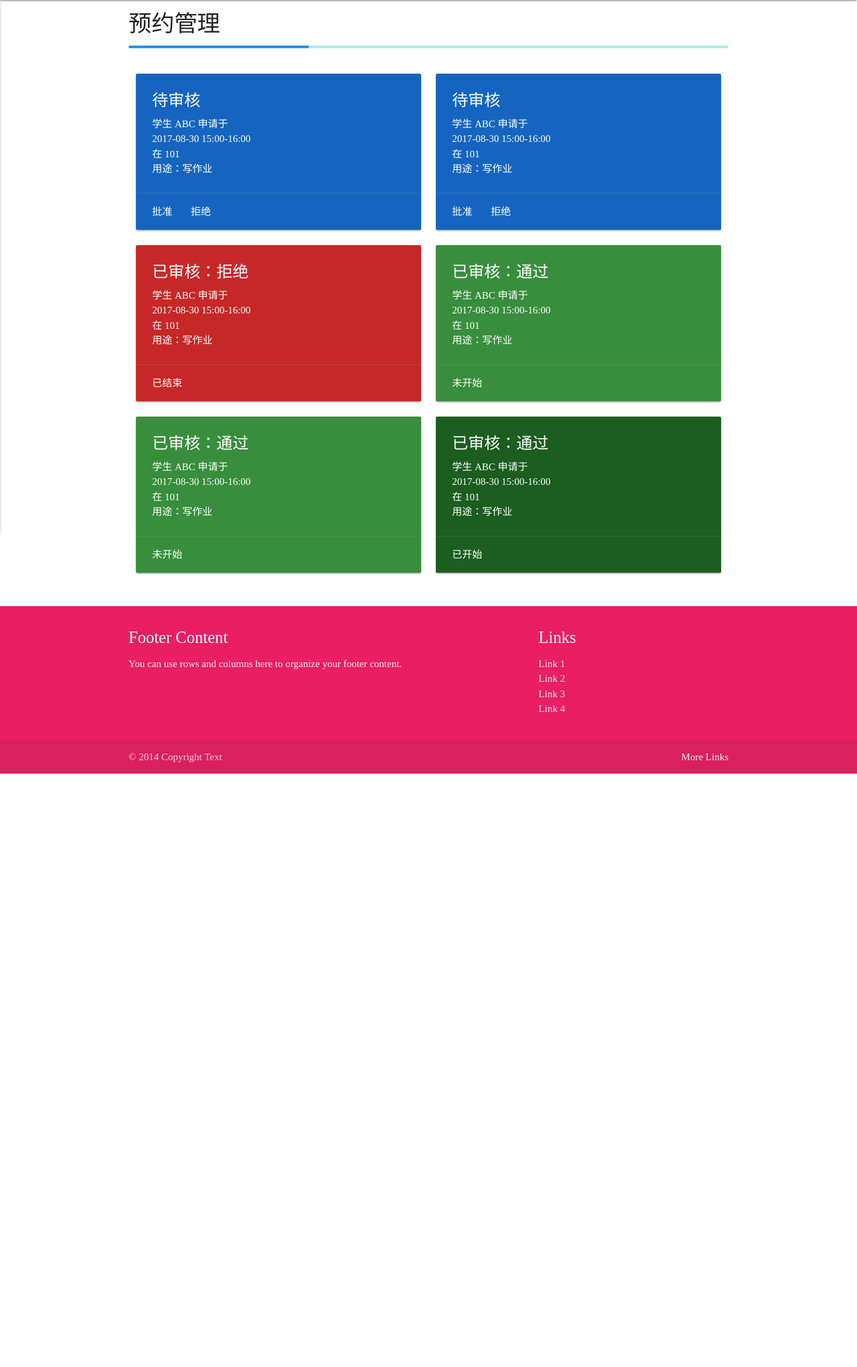
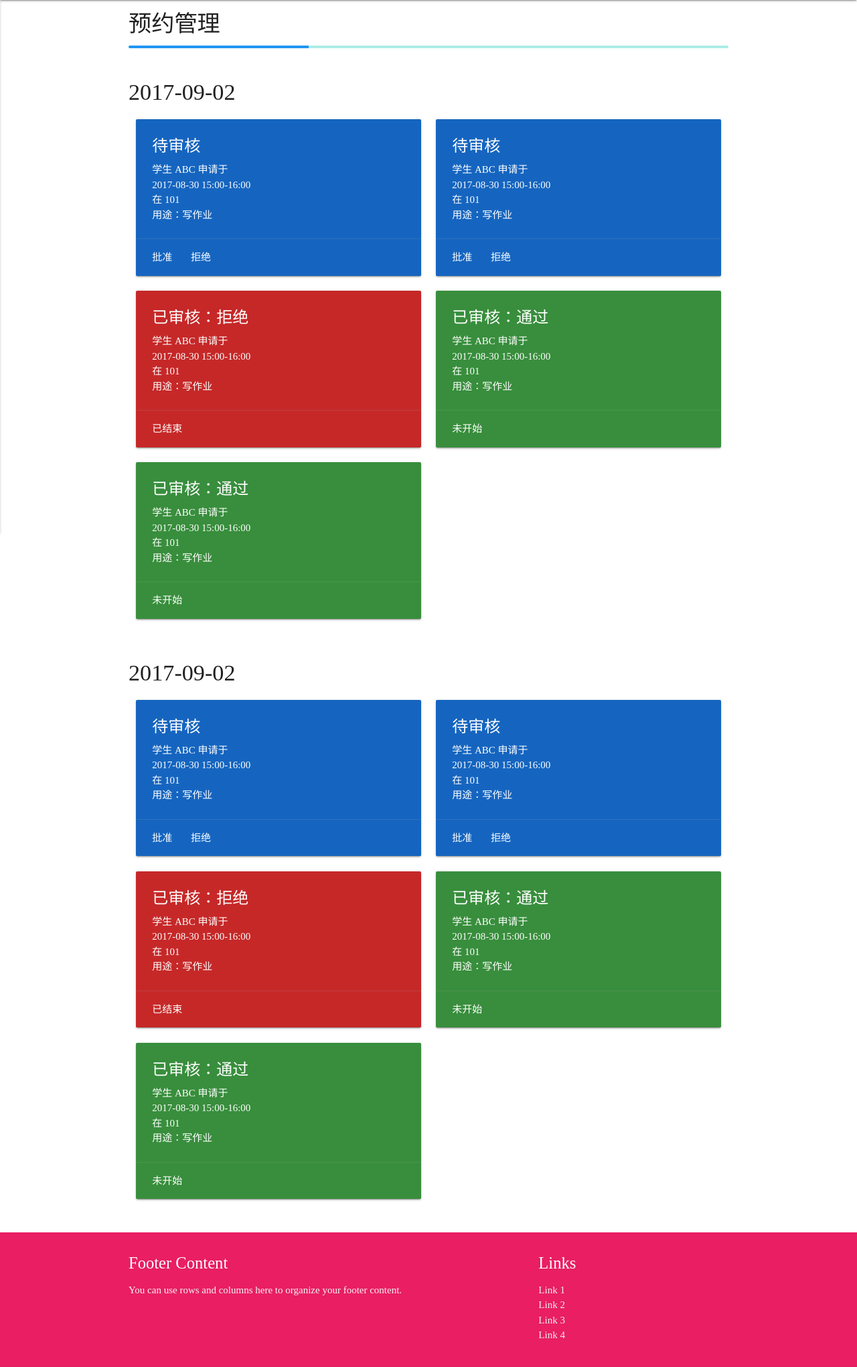
Before and after one commit to HoshinoTouko/ActivityRoomReservationSystem, a Flask app: page /admin/ in a window 1280 px wide. Shown: the part 64-2105 px from the top of the page at 67% size. Before the commit the page ends 1219 px from the top, so only its background shows below. Run offline with Flask 3, Linux system fonts and the light colour scheme; the visitor is signed in with stand-in values (Sample User, id 1).

Commit message:
Test multi date admin page.

```diff
--- a/src/templates/admin/admin.html
+++ b/src/templates/admin/admin.html
@@ -9,7 +9,9 @@
                     <div class="determinate blue" style="width: 30%"></div>
                 </div>
             </div>
+
             <ul class="col s12 list-scrollFire">
+                <h4>2017-09-02</h4>
                 <li class="col s12 m6">
                     <div class="card blue darken-3">
                         <div class="card-content white-text">
@@ -82,8 +84,56 @@
                         </div>
                     </div>
                 </li>
+            </ul>
+
+            <ul class="col s12 list-scrollFire">
+                <h4>2017-09-02</h4>
                 <li class="col s12 m6">
-                    <div class="card green darken-4">
+                    <div class="card blue darken-3">
+                        <div class="card-content white-text">
+                            <span class="card-title">待审核</span>
+                            <p>学生 ABC 申请于</p>
+                            <p>2017-08-30 15:00-16:00</p>
+                            <p>在 101</p>
+                            <p>用途：写作业</p>
+                        </div>
+                        <div class="card-action">
+                            <a href="#" class="white-text">批准</a>
+                            <a href="#" class="white-text">拒绝</a>
+                        </div>
+                    </div>
+                </li>
+                <li class="col s12 m6">
+                    <div class="card blue darken-3">
+                        <div class="card-content white-text">
+                            <span class="card-title">待审核</span>
+                            <p>学生 ABC 申请于</p>
+                            <p>2017-08-30 15:00-16:00</p>
+                            <p>在 101</p>
+                            <p>用途：写作业</p>
+                        </div>
+                        <div class="card-action">
+                            <a href="#" class="white-text">批准</a>
+                            <a href="#" class="white-text">拒绝</a>
+                        </div>
+                    </div>
+                </li>
+                <li class="col s12 m6">
+                    <div class="card red darken-3">
+                        <div class="card-content white-text">
+                            <span class="card-title">已审核：拒绝</span>
+                            <p>学生 ABC 申请于</p>
+                            <p>2017-08-30 15:00-16:00</p>
+                            <p>在 101</p>
+                            <p>用途：写作业</p>
+                        </div>
+                        <div class="card-action">
+                            <a href="#" class="white-text">已结束</a>
+                        </div>
+                    </div>
+                </li>
+                <li class="col s12 m6">
+                    <div class="card green darken-2">
                         <div class="card-content white-text">
                             <span class="card-title">已审核：通过</span>
                             <p>学生 ABC 申请于</p>
@@ -92,7 +142,21 @@
                             <p>用途：写作业</p>
                         </div>
                         <div class="card-action">
-                            <a href="#" class="white-text">已开始</a>
+                            <a href="#" class="white-text">未开始</a>
+                        </div>
+                    </div>
+                </li>
+                <li class="col s12 m6">
+                    <div class="card green darken-2">
+                        <div class="card-content white-text">
+                            <span class="card-title">已审核：通过</span>
+                            <p>学生 ABC 申请于</p>
+                            <p>2017-08-30 15:00-16:00</p>
+                            <p>在 101</p>
+                            <p>用途：写作业</p>
+                        </div>
+                        <div class="card-action">
+                            <a href="#" class="white-text">未开始</a>
                         </div>
                     </div>
                 </li>
@@ -101,7 +165,6 @@
     </div>
 </section>
 
-{% endblock contents %}
-{% block js_files %}
+{% endblock contents %} {% block js_files %}
 <script type="text/javascript" src="{{ url_for('static', filename='custom/js/admin.js') }}"></script>
 {% endblock js_files %}
```
